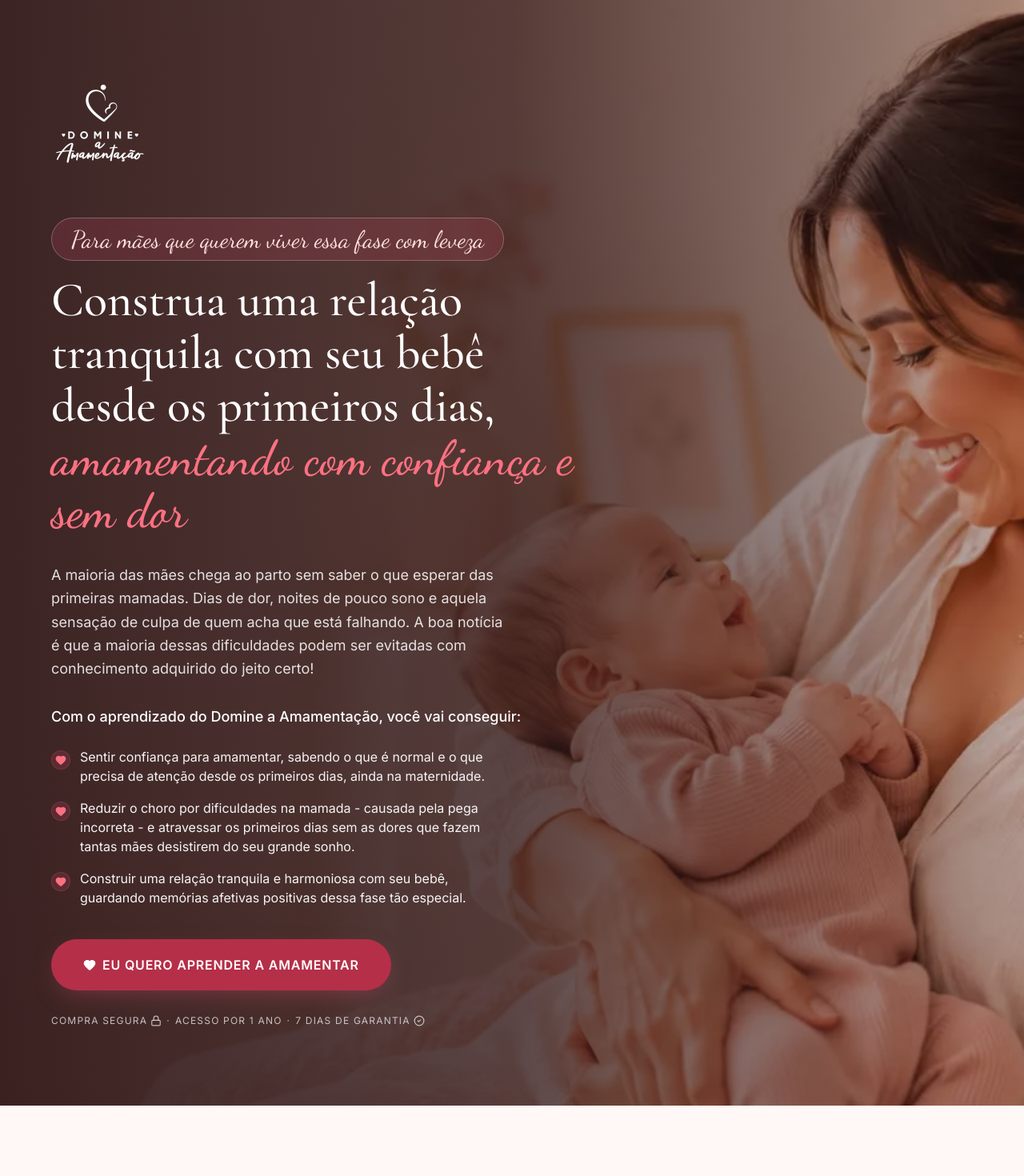
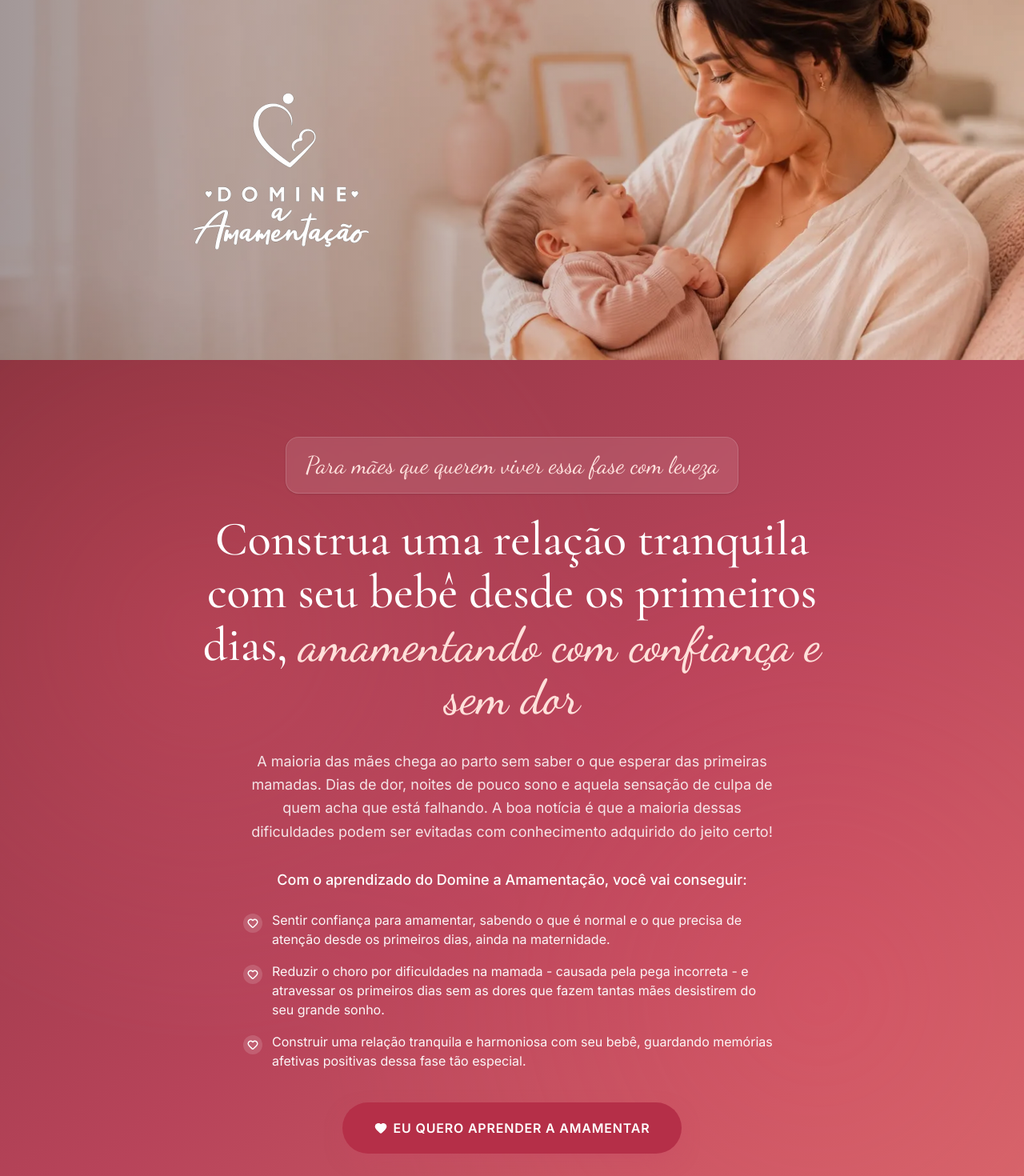
Before and after one commit to daltrovitor/lorenadeq, a Next.js app: page / in a window 1280 px wide. Shown: the top 1470 px of the page at 80% size. Built offline with nearby package versions, Linux system fonts and the light colour scheme.

Commit message:
first commit

```diff
--- a/app/page.tsx
+++ b/app/page.tsx
@@ -140,42 +140,60 @@ export default function Home() {
 
   return (
     <main className="min-h-screen bg-background text-foreground font-sans">
-      {/* Hero Section */}
+      {/* Top Banner Section with foto1.webp background */}
       <section
-        className="relative overflow-hidden bg-cover bg-center bg-no-repeat text-white min-h-[85vh] flex items-center"
+        className="relative w-full aspect-[16/9] md:h-[450px] bg-cover bg-center bg-no-repeat flex items-center"
         style={{ backgroundImage: "url('/foto1.webp')" }}
       >
-        <div className="absolute inset-0 bg-gradient-to-r from-[oklch(0.25_0.04_20)]/95 via-[oklch(0.25_0.04_20)]/80 to-[oklch(0.25_0.04_20)]/30 z-0"></div>
+        {/* Soft gradient overlay to brighten the image while keeping text readable */}
+        <div className="absolute inset-0 bg-gradient-to-r from-[oklch(0.25_0.04_20)]/45 via-[oklch(0.25_0.04_20)]/20 to-transparent z-0"></div>
 
-        <div className="relative z-10 max-w-7xl w-full mx-auto px-6 md:px-12 lg:px-16 py-16 md:py-24">
-          <div className="flex justify-center md:justify-start mb-8 md:mb-12">
-            <img src="/logo-branco.webp" alt="Domine a Amamentação" className="h-28 md:h-32 w-auto" width={128} height={128} />
+        {/* Logo container (centered within the left 50% "white part" of the image) */}
+        <div className="relative z-10 w-full max-w-6xl mx-auto px-4 md:px-12 lg:px-16 h-full flex items-center justify-start">
+          <div className="w-[50%] sm:w-[45%] flex flex-col items-center justify-center text-center">
+            <img
+              src="/logo-branco.webp"
+              alt="Domine a Amamentação"
+              className="h-28 sm:h-44 md:h-64 w-auto"
+              width={270}
+              height={270}
+            />
           </div>
+        </div>
+      </section>
 
-          <div className="max-w-2xl text-center md:text-left md:mr-auto">
-            <p className="inline-block font-script text-2xl md:text-3xl text-[oklch(0.95_0.05_25)] mb-4 px-6 py-2 rounded-full border border-white/25 bg-primary/20 backdrop-blur">
+      {/* Hero Content Section with dark burgundy gradient background */}
+      <section className="relative overflow-hidden bg-gradient-to-br from-[oklch(0.45_0.12_15)] via-[oklch(0.55_0.15_12)] to-[oklch(0.65_0.14_20)] text-white py-16 md:py-24">
+        {/* Decorative background overlay */}
+        <div
+          className="absolute inset-0 opacity-20 mix-blend-overlay pointer-events-none"
+          style={{
+            backgroundImage: "radial-gradient(circle at 20% 30%, oklch(0.9 0.08 25) 0%, transparent 40%), radial-gradient(circle at 80% 70%, oklch(0.7 0.15 10) 0%, transparent 50%)"
+          }}
+        ></div>
+        <div className="relative max-w-4xl mx-auto px-6 text-center">
+          <p className="inline-block font-script text-sm sm:text-xl md:text-3xl text-[oklch(0.95_0.05_25)] text-center leading-relaxed px-6 py-2.5 rounded-2xl border border-white/15 bg-white/10 backdrop-blur-xs shadow-sm mb-6">
             Para mães que querem viver essa fase com leveza
           </p>
-
-            <h1 className="font-serif text-4xl md:text-5xl lg:text-6xl leading-[1.1] font-medium mb-8 text-white">
+          <h1 className="font-serif text-3xl md:text-5xl lg:text-6xl leading-[1.1] font-medium mb-8 text-white">
             Construa uma relação tranquila com seu bebê desde os primeiros dias,{" "}
-              <span className="font-script text-[oklch(0.72_0.17_15)] block md:inline">
+            <span className="font-script text-[oklch(0.95_0.06_25)] block md:inline">
               amamentando com confiança e sem dor
             </span>
           </h1>
 
-            <p className="text-base md:text-lg text-white/85 leading-relaxed mb-8 max-w-xl mx-auto md:mx-0">
+          <p className="text-base md:text-lg text-white/85 leading-relaxed mb-8 max-w-2xl mx-auto">
             A maioria das mães chega ao parto sem saber o que esperar das primeiras mamadas. Dias de dor, noites de pouco sono e aquela sensação de culpa de quem acha que está falhando. A boa notícia é que a maioria dessas dificuldades podem ser evitadas com conhecimento adquirido do jeito certo!
           </p>
 
-            <p className="text-base md:text-lg text-white font-medium mb-6">
+          <p className="text-base md:text-lg text-white font-medium mb-6 max-w-2xl mx-auto">
             Com o aprendizado do Domine a Amamentação, você vai conseguir:
           </p>
 
-            <div className="text-left mb-10 space-y-4 max-w-xl mx-auto md:mx-0">
-              <div className="flex flex-col md:flex-row gap-3 items-center md:items-start text-center md:text-left">
-                <div className="mt-1 shrink-0 w-6 h-6 rounded-full bg-primary/20 border border-primary/30 flex items-center justify-center">
-                  <svg xmlns="http://www.w3.org/2000/svg" width="24" height="24" viewBox="0 0 24 24" fill="none" stroke="currentColor" strokeWidth="2" strokeLinecap="round" strokeLinejoin="round" className="w-3.5 h-3.5 fill-current text-[oklch(0.72_0.17_15)]" aria-hidden="true">
+          <div className="text-left max-w-2xl mx-auto mb-10 space-y-4">
+            <div className="flex gap-3 items-start">
+              <div className="mt-1 shrink-0 w-6 h-6 rounded-full bg-white/15 backdrop-blur flex items-center justify-center">
+                <svg xmlns="http://www.w3.org/2000/svg" width="24" height="24" viewBox="0 0 24 24" fill="none" stroke="currentColor" strokeWidth="2.5" strokeLinecap="round" strokeLinejoin="round" className="w-3.5 h-3.5 text-white" aria-hidden="true">
                   <path d="M2 9.5a5.5 5.5 0 0 1 9.591-3.676.56.56 0 0 0 .818 0A5.49 5.49 0 0 1 22 9.5c0 2.29-1.5 4-3 5.5l-5.492 5.313a2 2 0 0 1-3 .019L5 15c-1.5-1.5-3-3.2-3-5.5"></path>
                 </svg>
               </div>
@@ -184,9 +202,9 @@ export default function Home() {
               </p>
             </div>
 
-              <div className="flex flex-col md:flex-row gap-3 items-center md:items-start text-center md:text-left">
-                <div className="mt-1 shrink-0 w-6 h-6 rounded-full bg-primary/20 border border-primary/30 flex items-center justify-center">
-                  <svg xmlns="http://www.w3.org/2000/svg" width="24" height="24" viewBox="0 0 24 24" fill="none" stroke="currentColor" strokeWidth="2" strokeLinecap="round" strokeLinejoin="round" className="w-3.5 h-3.5 fill-current text-[oklch(0.72_0.17_15)]" aria-hidden="true">
+            <div className="flex gap-3 items-start">
+              <div className="mt-1 shrink-0 w-6 h-6 rounded-full bg-white/15 backdrop-blur flex items-center justify-center">
+                <svg xmlns="http://www.w3.org/2000/svg" width="24" height="24" viewBox="0 0 24 24" fill="none" stroke="currentColor" strokeWidth="2.5" strokeLinecap="round" strokeLinejoin="round" className="w-3.5 h-3.5 text-white" aria-hidden="true">
                   <path d="M2 9.5a5.5 5.5 0 0 1 9.591-3.676.56.56 0 0 0 .818 0A5.49 5.49 0 0 1 22 9.5c0 2.29-1.5 4-3 5.5l-5.492 5.313a2 2 0 0 1-3 .019L5 15c-1.5-1.5-3-3.2-3-5.5"></path>
                 </svg>
               </div>
@@ -195,9 +213,9 @@ export default function Home() {
               </p>
             </div>
 
-              <div className="flex flex-col md:flex-row gap-3 items-center md:items-start text-center md:text-left">
-                <div className="mt-1 shrink-0 w-6 h-6 rounded-full bg-primary/20 border border-primary/30 flex items-center justify-center">
-                  <svg xmlns="http://www.w3.org/2000/svg" width="24" height="24" viewBox="0 0 24 24" fill="none" stroke="currentColor" strokeWidth="2" strokeLinecap="round" strokeLinejoin="round" className="w-3.5 h-3.5 fill-current text-[oklch(0.72_0.17_15)]" aria-hidden="true">
+            <div className="flex gap-3 items-start">
+              <div className="mt-1 shrink-0 w-6 h-6 rounded-full bg-white/15 backdrop-blur flex items-center justify-center">
+                <svg xmlns="http://www.w3.org/2000/svg" width="24" height="24" viewBox="0 0 24 24" fill="none" stroke="currentColor" strokeWidth="2.5" strokeLinecap="round" strokeLinejoin="round" className="w-3.5 h-3.5 text-white" aria-hidden="true">
                   <path d="M2 9.5a5.5 5.5 0 0 1 9.591-3.676.56.56 0 0 0 .818 0A5.49 5.49 0 0 1 22 9.5c0 2.29-1.5 4-3 5.5l-5.492 5.313a2 2 0 0 1-3 .019L5 15c-1.5-1.5-3-3.2-3-5.5"></path>
                 </svg>
               </div>
@@ -207,7 +225,7 @@ export default function Home() {
             </div>
           </div>
 
-            <div className="mb-6 text-center md:text-left">
+          <div className="mb-6">
             <a
               href={checkoutUrl}
               target="_blank"
@@ -221,10 +239,10 @@ export default function Home() {
             </a>
           </div>
 
-            <p className="text-xs uppercase tracking-widest text-white/70 inline-flex items-center justify-center md:justify-start gap-1.5 flex-wrap w-full">
+          <p className="text-xs uppercase tracking-widest text-white/70 inline-flex items-center justify-center gap-1.5 flex-wrap">
             <span className="inline-flex items-center gap-1">
               COMPRA SEGURA{" "}
-                <svg xmlns="http://www.w3.org/2000/svg" width="24" height="24" viewBox="0 0 24 24" fill="none" stroke="currentColor" strokeWidth="2" strokeLinecap="round" strokeLinejoin="round" className="w-3.5 h-3.5" aria-hidden="true">
+              <svg xmlns="http://www.w3.org/2000/svg" width="24" height="24" viewBox="0 0 24 24" fill="none" stroke="currentColor" strokeWidth="2" strokeLinecap="round" strokeLinejoin="round" className="w-3.5 h-3.5 text-white" aria-hidden="true">
                 <rect width="18" height="11" x="3" y="11" rx="2" ry="2"></rect>
                 <path d="M7 11V7a5 5 0 0 1 10 0v4"></path>
               </svg>
@@ -234,14 +252,12 @@ export default function Home() {
             <span>·</span>
             <span className="inline-flex items-center gap-1">
               7 DIAS DE GARANTIA{" "}
-                <svg xmlns="http://www.w3.org/2000/svg" width="24" height="24" viewBox="0 0 24 24" fill="none" stroke="currentColor" strokeWidth="2" strokeLinecap="round" strokeLinejoin="round" className="w-3.5 h-3.5" aria-hidden="true">
+              <svg xmlns="http://www.w3.org/2000/svg" width="24" height="24" viewBox="0 0 24 24" fill="none" stroke="currentColor" strokeWidth="2" strokeLinecap="round" strokeLinejoin="round" className="w-3.5 h-3.5 text-white" aria-hidden="true">
                 <circle cx="12" cy="12" r="10"></circle>
                 <path d="m9 12 2 2 4-4"></path>
               </svg>
             </span>
           </p>
-
-          </div>
         </div>
       </section>
 
```
Lines whose indentation alone changed are shown as unchanged.
